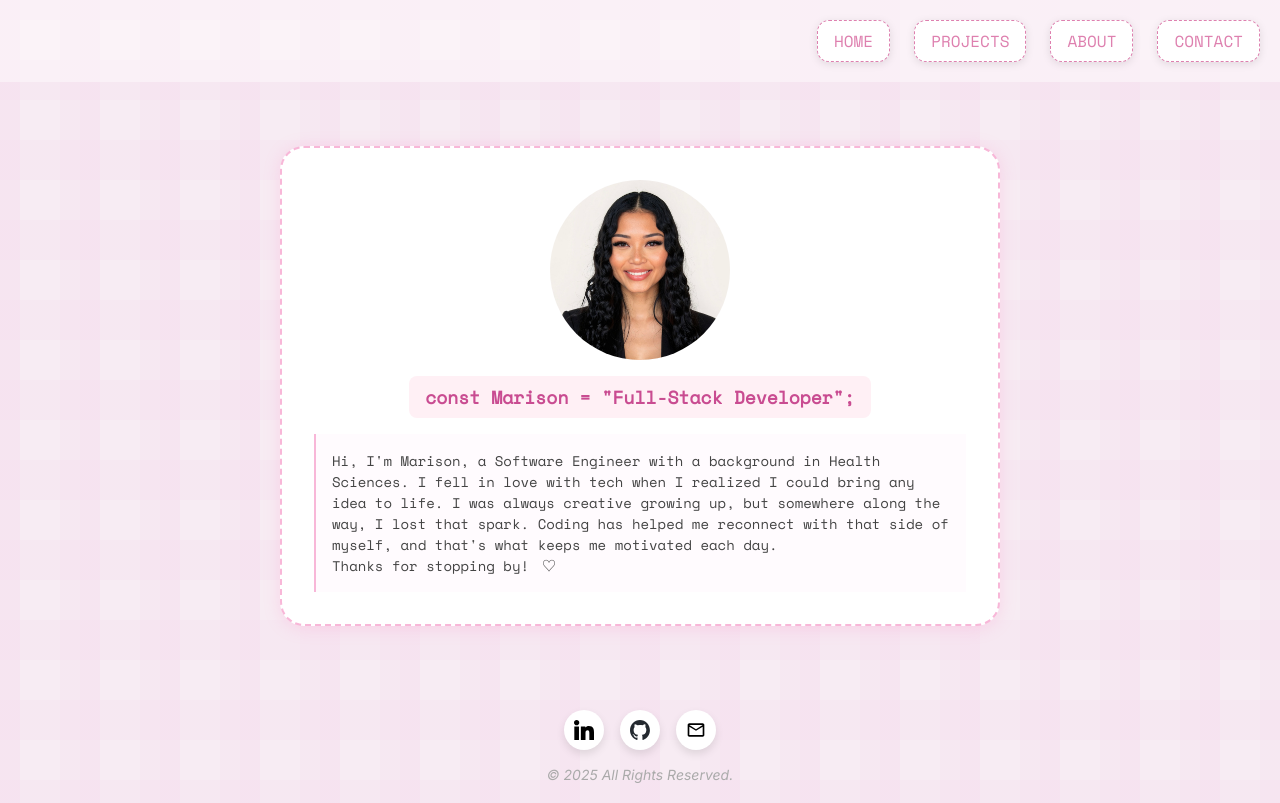
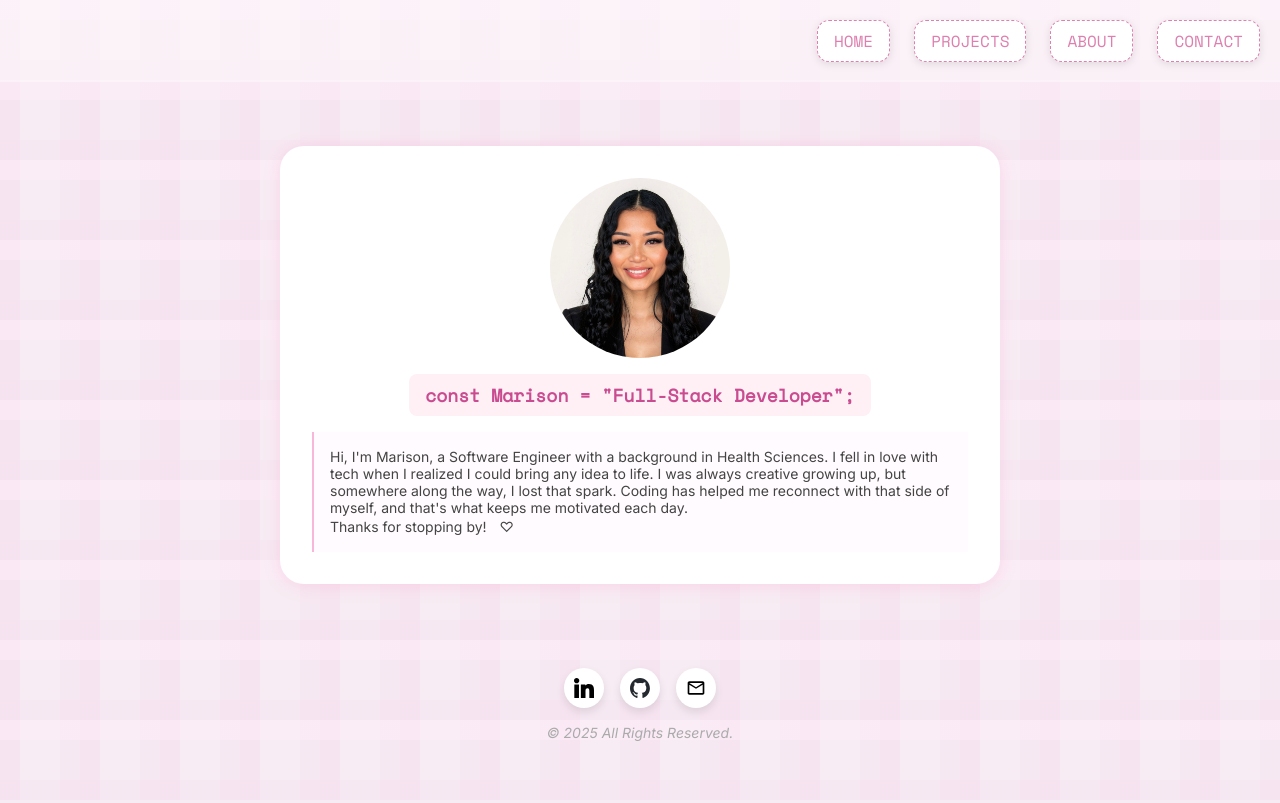
Before and after one commit to mfederipe/portfolio, a React (Vite) app: page / in a window 1280 px wide. Built offline with nearby package versions, Linux system fonts and the light colour scheme.

Commit message:
Add fade keyframes

```diff
--- a/src/App.scss
+++ b/src/App.scss
@@ -18,7 +18,7 @@ body {
       rgba(#f5e1ef, 0.4) 25%,
       transparent 25%,
       transparent 75%,
-      rgba(#f5e1ef, 0.4) 75%
+      rgba(#ffeefa, 0.4) 75%
     ),
     linear-gradient(
       90deg,
--- a/src/components/Home/Home.scss
+++ b/src/components/Home/Home.scss
@@ -1,3 +1,5 @@
+@use "../../styles/partials/keyframes" as *;
+
 .home {
   display: flex;
   justify-content: center;
@@ -6,7 +8,6 @@
   &__card {
     font-family: "Space Mono", monospace;
     background-color: #fff;
-    border: 0.125rem dashed #f8b7d8;
     border-radius: 1.5rem;
     padding: 2rem;
     max-width: 45rem;
@@ -31,13 +32,16 @@
     background-color: #fff0f5;
     padding: 0.5rem 1rem;
     border-radius: 0.5rem;
+    animation: fadeDown 1s ease-out;
   }
 
   &__bio {
+    font-family: "Inter", monospace;
     font-size: 0.875rem;
     color: #444;
     background-color: #fffbfe;
     border-left: 0.125rem solid #f8b7d8;
     padding: 1rem;
+    animation: fadeUp 1s ease-out;
   }
 }
--- /dev/null
+++ b/src/styles/partials/_keyframes.scss
@@ -0,0 +1,21 @@
+@keyframes fadeDown {
+  0% {
+    opacity: 0;
+    transform: translateY(-0.625rem);
+  }
+  100% {
+    opacity: 1;
+    transform: translateY(0);
+  }
+}
+
+@keyframes fadeUp {
+  0% {
+    opacity: 0;
+    transform: translateY(0.625rem);
+  }
+  100% {
+    opacity: 1;
+    transform: translateY(0);
+  }
+}
```
